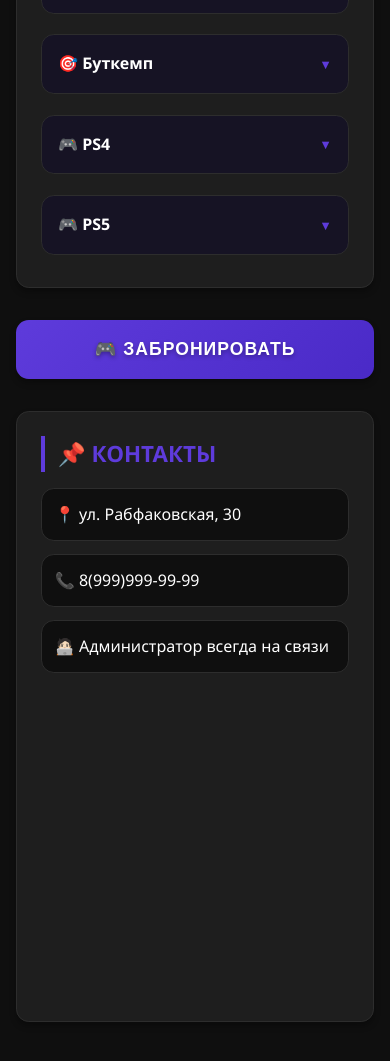
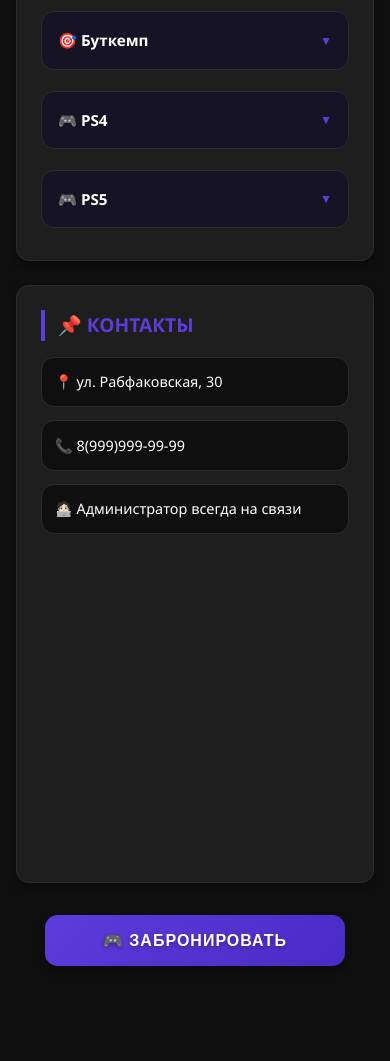
Before and after one commit to Sasha1602/Colizeum, a plain HTML site: page index.html in a window 390 px wide. Shown: the part 699-1760 px from the top of the page. After the commit the page ends 1713 px from the top, so only its background shows below. Drawn offline with Linux system fonts and the light colour scheme; a script that the page names is missing.

Commit message:
Update index.html

```diff
--- a/index.html
+++ b/index.html
@@ -2,7 +2,7 @@
 <html lang="ru">
 <head>
     <meta charset="UTF-8">
-    <meta name="viewport" content="width=device-width, initial-scale=1.0">
+    <meta name="viewport" content="width=device-width, initial-scale=1, maximum-scale=1, user-scalable=no">
     <title>Киберспортивная Арена</title>
     <script src="https://telegram.org/js/telegram-web-app.js"></script>
     <style>
@@ -13,7 +13,7 @@
             --accent-color: #5e3bdb;
             --border-color: #2D2D2D;
             --button-gradient: linear-gradient(135deg, #5e3bdb 0%, #4a2ac7 100%);
-            --base-font: 1rem;
+            --base-font: clamp(0.9rem, 1vw + 0.5rem, 1.1rem);
             --corner-radius: 0.8rem;
         }
 
@@ -155,6 +155,9 @@
         }
 
         .booking-button {
+    max-width: 300px;
+    margin: 2rem auto;
+    display: block;
             display: block;
             width: 100%;
             padding: 1.2rem;
@@ -275,7 +278,7 @@
 
         @media (min-width: 768px) {
             :root {
-                --base-font: 1.05rem;
+                --base-font: clamp(0.9rem, 1vw + 0.5rem, 1.1rem);
             }
 
             .info-sections {
@@ -291,7 +294,7 @@
 
         @media (min-width: 1024px) {
             :root {
-                --base-font: 1.1rem;
+                --base-font: clamp(0.9rem, 1vw + 0.5rem, 1.1rem);
             }
 
             .info-sections {
@@ -299,6 +302,9 @@
             }
 
             .booking-button {
+    max-width: 300px;
+    margin: 2rem auto;
+    display: block;
                 max-width: 400px;
                 margin-left: auto;
                 margin-right: auto;
@@ -346,7 +352,34 @@
         .contacts-list a li:hover::before {
             left: 100%;
         }
-    </style>
+
+@media (max-width: 480px) {
+    .section-title {
+        font-size: 1.2rem;
+    }
+
+    .price-header {
+        font-size: 0.95rem;
+    }
+
+    .booking-button {
+    max-width: 300px;
+    margin: 2rem auto;
+    display: block;
+        padding: 1rem;
+        font-size: 1rem;
+    }
+
+    .contacts-list li {
+        font-size: 0.9rem;
+    }
+
+    .club-photo {
+        max-height: 35vh;
+    }
+}
+
+</style>
 </head>
 <body>
     <div class="container">
@@ -437,10 +470,6 @@
                 </div>
             </section>
 
-            <button class="booking-button" onclick="handleBooking()">
-                🎮 Забронировать
-            </button>
-
             <section class="info-section">
             <h2 class="section-title">📌 КОНТАКТЫ</h2>
             <ul class="contacts-list">
@@ -462,6 +491,9 @@
             <div id="map"></div>
         </section>
         </div>
+
+<button class="booking-button" onclick="handleBooking()">🎮 Забронировать</button>
+
     </div>
 
     <!-- Яндекс.Карты -->
@@ -509,7 +541,7 @@
             button.disabled = true;
 
             setTimeout(() => {
-                Telegram.WebApp.openTelegramLink(`https://t.me/Playschamp_Bot`);
+                Telegram.WebApp.openTelegramLink('https://t.me/Playschamp_Bot');
                 Telegram.WebApp.close();
             }, 150);
         }
```
